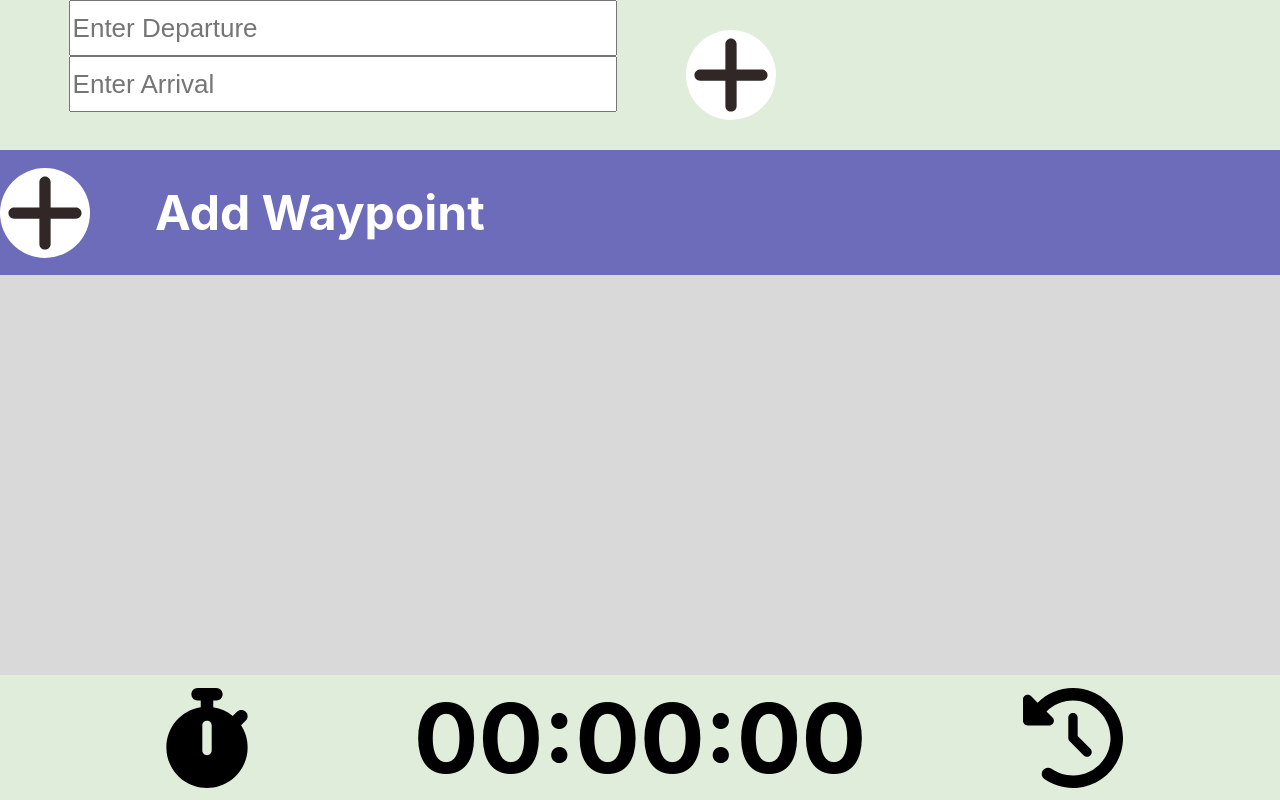
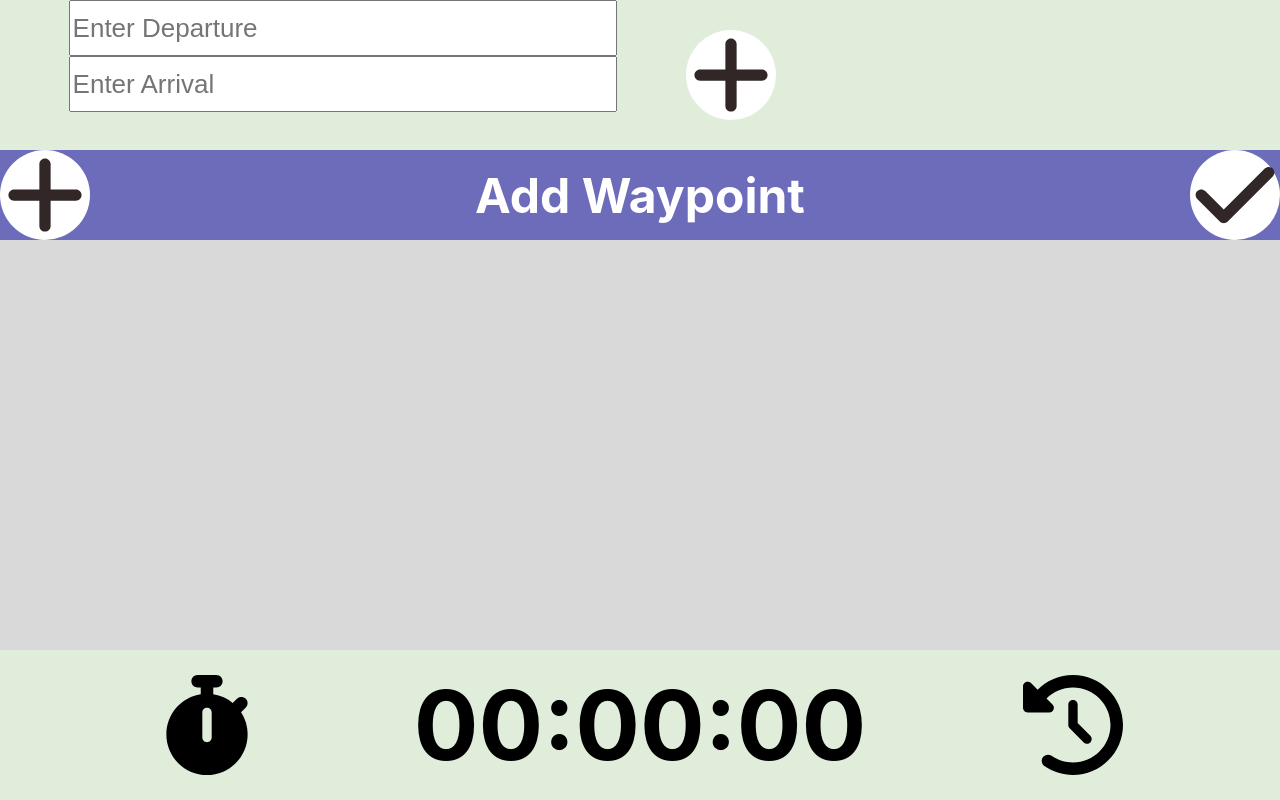
Before and after one commit to shaawwn/flight-planner, a React (Create React App) app: page / in a window 1280 px wide. Built offline with nearby package versions, Linux system fonts and the light colour scheme.

Commit message:
added finalize option to remove add waypoint

```diff
--- a/src/App.js
+++ b/src/App.js
@@ -23,6 +23,7 @@ function App() {
   const [displayMenu, setDisplayMenu] = useState(false) //
 
   const [planInput, setPlanInput] = useState(false) // false = haven't put in airport codes yet
+  const [planFinalize, setPlanFinalize] = useState(false) // set true to complete plan and rmeove add waypoint option
   const [departure, setDeparture] = useState("DEP")
   const [arrival, setArrival] = useState('ARR')
 
@@ -53,9 +54,12 @@ function App() {
 
   function displayWaypointCreation() {
 
+    if(planFinalize) {
+      return false
+    }
     return(
       <>
-        <WaypointAdd toggleAddWaypointMenu={toggleAddWaypointMenu} toggle={displayMenu}/>
+        <WaypointAdd toggleAddWaypointMenu={toggleAddWaypointMenu} toggle={displayMenu} finalize={setPlanFinalize}/>
         {displayMenu === false ? <span></span>
         :<WaypointAddMenu
           addWaypoint={addWaypoint}
@@ -67,25 +71,6 @@ function App() {
   }
   useEffect(() => {
 
-    // const _waypoints = [
-    //     {
-    //     'name': 'custom waypoint 1',
-    //     'heading': '180°',
-    //     'ete': `6'24''`,
-    //     },
-    //     {
-    //       'name': 'custom waypoint 2',
-    //       'heading': '279°',
-    //       'ete': `9'00''`,
-    //     },
-    //     {
-    //       'name': 'custom waypoint 3',
-    //       'heading': '11°',
-    //       'ete': `12'24''`,
-    //     },
-    // ]
-
-    // setWaypoints(_waypoints)
   }, [])
 
   return (
--- a/src/components/WaypointAdd.js
+++ b/src/components/WaypointAdd.js
@@ -1,9 +1,9 @@
 import {useState, useEffect} from 'react';
 
 import { FontAwesomeIcon } from '@fortawesome/react-fontawesome'
-import {faPlus, faCaretDown} from '@fortawesome/free-solid-svg-icons'
+import {faPlus, faCaretDown, faCheck} from '@fortawesome/free-solid-svg-icons'
 
-function WaypointAdd({toggleAddWaypointMenu, toggle}) {
+function WaypointAdd({toggleAddWaypointMenu, toggle, finalize}) {
 
     // toggleMenu passed so that it can be reflected in the App render
     function handleClick() {
@@ -16,6 +16,7 @@ function WaypointAdd({toggleAddWaypointMenu, toggle}) {
             :<FontAwesomeIcon icon={faCaretDown} size="3x" className="btn" />
             }
             <p>Add Waypoint</p>
+            <FontAwesomeIcon icon={faCheck} className="btn" onClick={finalize}/>
         </div>
     )
 }
--- a/src/styles/style.css
+++ b/src/styles/style.css
@@ -86,15 +86,16 @@ body {
     flex-direction: column;
     /* justify-content: space-between; */
     /* background-color: red; */
-    height: 60%;
+    height: 100%;
     overflow: scroll;
 }
 /* Waypoints */
 
 .waypoint {
     background-color: var(--waypoint-main);
+    /* background-color: red; */
     max-width: 100%;
-    height: 150px;
+    height: 100px;
     text-align: center;
     display: flex;
 }
@@ -130,7 +131,7 @@ body {
 .waypoint-add {
     background-color: var(--waypoint-add);
     color: white;
-    justify-content: flex-start;
+    justify-content: space-between;
     margin-top: 150px;
 }
 
@@ -142,7 +143,7 @@ body {
 }
 
 .waypoint-add > .btn {
-    margin-right: 65px;
+    /* margin-right: 65px; */
     margin-top: auto;
     margin-bottom: auto;
 }
@@ -192,7 +193,7 @@ body {
 /* Timer */
 
 .timer {
-    /* position: fixed; */
+    position: fixed;
     bottom: 0px;
     width: 100%;
     height: 150px;
```
